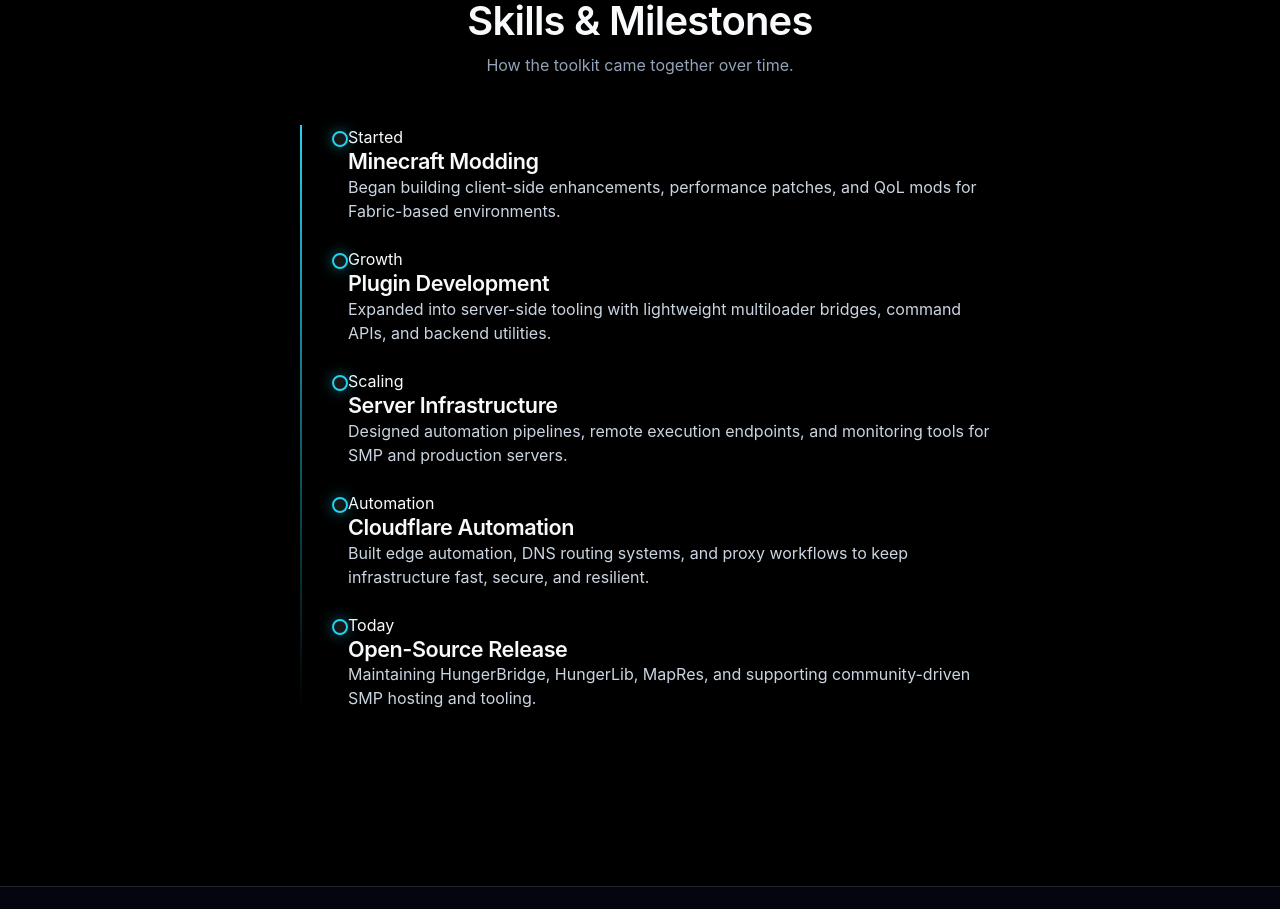
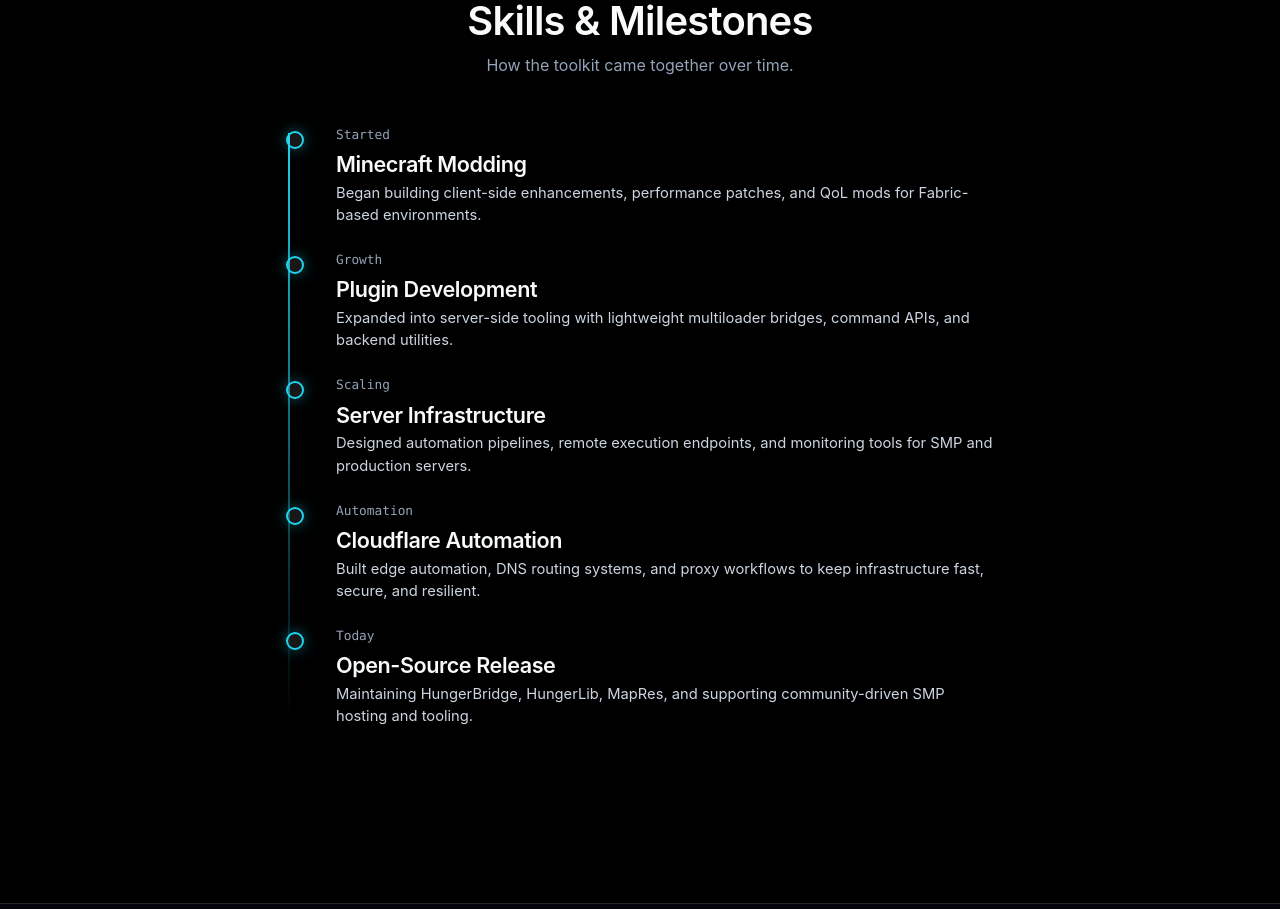
Before and after one commit to iFamishedX/new-website, a React (Vite) app: page /about in a window 1280 px wide. Shown: the part 1000-1909 px from the top of the page. Built offline with nearby package versions, Linux system fonts and the light colour scheme.

Commit message:
Timeline update

```diff
--- a/src/styles/glass.css
+++ b/src/styles/glass.css
@@ -539,41 +539,55 @@
   position: relative;
   max-width: 720px;
   margin: 0 auto;
-  padding-left: 40px; /* balanced spacing */
+  padding-left: var(--space-4);
 }
 
-/* Vertical line */
 .timeline::before {
   content: "";
   position: absolute;
-  left: 20px; /* anchor point */
-  top: 0;
-  bottom: 0;
+  left: 8px;
+  top: 8px;
+  bottom: 8px;
   width: 2px;
   background: linear-gradient(to bottom, var(--neon-cyan), transparent);
 }
 
-/* Timeline item */
 .timeline-item {
   position: relative;
   margin-bottom: var(--space-3);
-  padding-left: 28px; /* aligns text nicely */
+  padding-left: var(--space-3);
 }
 
-/* Dot */
 .timeline-item::before {
   content: "";
   position: absolute;
-  left: 20px; /* EXACT same anchor as line */
+  left: -26px;
   top: 6px;
-  width: 16px;
-  height: 16px;
+  width: 18px;
+  height: 18px;
   border-radius: 50%;
   background: var(--glass-bg-strong);
   backdrop-filter: blur(12px);
   border: 2px solid var(--neon-cyan);
   box-shadow: 0 0 14px var(--neon-glow);
-  transform: translate(-50%, 0); /* centers dot on the line */
+}
+
+.timeline-item h3 {
+  color: var(--text-primary);
+  margin-bottom: 4px;
+}
+
+.timeline-item .timeline-meta {
+  color: var(--text-muted);
+  font-size: 0.8rem;
+  font-family: var(--mono);
+  margin-bottom: var(--space-1);
+  display: block;
+}
+
+.timeline-item p {
+  color: var(--text-secondary);
+  font-size: 0.92rem;
 }
 
 /* ----- Contact form ----- */
```
